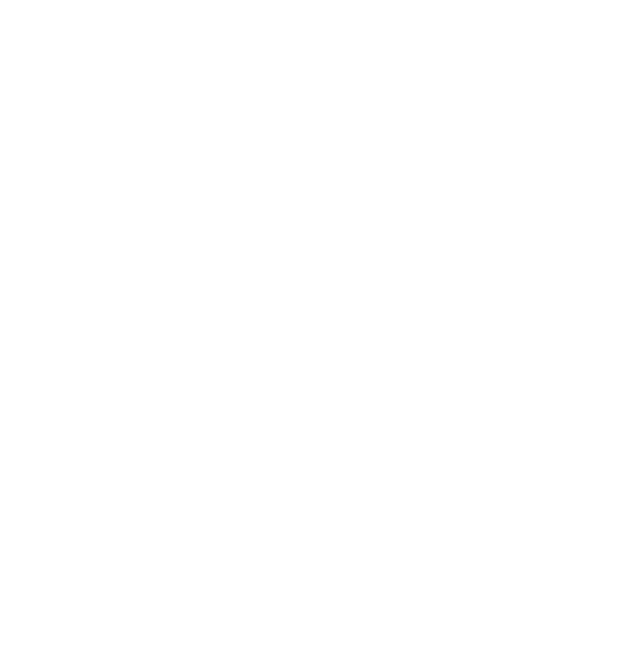
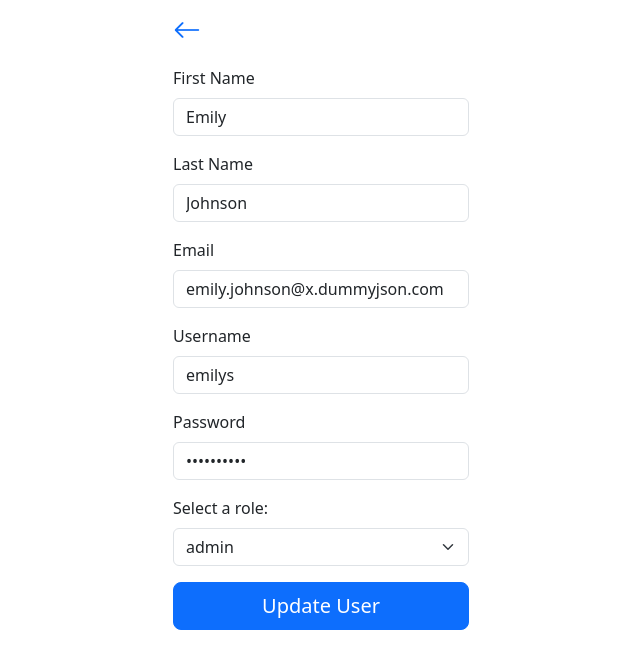
Before and after one commit to PRINCEKK122/user-management, a React (Create React App) app: page /users/update/1 in a window 1280 px wide. Before the commit this address had no page. Shown: the top 668 px of the page, without its empty margins (319-959 px from the left). Built offline with nearby package versions, Linux system fonts and the light colour scheme.

Commit message:
few UI fixes

```diff
--- a/src/App.js
+++ b/src/App.js
@@ -12,7 +12,7 @@ function App() {
         <Route path="/" element={<Login />} />
         <Route path="/users" element={<UsersList />} />
         <Route path="/users/add" element={<UserForm />} />
-        <Route path="/users/edit/:id" element={<UserForm />} />
+        <Route path="/users/update/:id" element={<UserForm />} />
         <Route path="/users/delete/:id" element={<UsersList />} />
       </Routes>
     </BrowserRouter>
--- a/src/components/UserForm.jsx
+++ b/src/components/UserForm.jsx
@@ -2,7 +2,7 @@ import { useEffect, useState } from "react";
 import { Form, Button } from "react-bootstrap";
 import { useDispatch, useSelector } from "react-redux";
 import { addUser, editUser } from "../data/UserReducer";
-import { useNavigate, useParams } from "react-router-dom";
+import { useNavigate, useParams, Link } from "react-router-dom";
 
 const { Label, Control, Group, Select } = Form;
 
@@ -43,12 +43,19 @@ export default function UserForm() {
       dispatch(editUser(user));
     } else {
       console.log(user);
-      dispatch(addUser({...user, id: users.length + 1 }));
+      dispatch(addUser({ ...user, id: users.length + 1 }));
     }
     navigate("/users");
   };
 
   return (
+    <>
+      <div className="mt-2 w-25 container">
+        <Link to="/users">
+          <i className="bi bi-arrow-left fs-3 text-start"></i>
+        </Link>
+      </div>
+
       <Form className="container mt-3 w-25" onSubmit={handleSubmit}>
         <Group className="mb-3" controlId="firstNameId">
           <Label className="fw-light">First Name</Label>
@@ -68,7 +75,9 @@ export default function UserForm() {
             type="text"
             placeholder="Enter last name"
             value={user.lastName}
-          onChange={(e) => setUser((u) => ({ ...u, lastName: e.target.value }))}
+            onChange={(e) =>
+              setUser((u) => ({ ...u, lastName: e.target.value }))
+            }
           />
         </Group>
 
@@ -88,7 +97,9 @@ export default function UserForm() {
             type="text"
             placeholder="Enter username"
             value={user.username}
-          onChange={(e) => setUser((u) => ({ ...u, username: e.target.value }))}
+            onChange={(e) =>
+              setUser((u) => ({ ...u, username: e.target.value }))
+            }
           />
         </Group>
 
@@ -98,7 +109,9 @@ export default function UserForm() {
             type="password"
             placeholder="Enter password"
             value={user.password}
-          onChange={(e) => setUser((u) => ({ ...u, password: e.target.value }))}
+            onChange={(e) =>
+              setUser((u) => ({ ...u, password: e.target.value }))
+            }
           />
         </Group>
 
@@ -118,9 +131,10 @@ export default function UserForm() {
 
         <Group className="d-grid">
           <Button size="lg" type="submit">
-          Submit
+            {id ? "Update" : "Add"} User
           </Button>
         </Group>
       </Form>
+    </>
   );
 }
--- a/src/components/UsersList.jsx
+++ b/src/components/UsersList.jsx
@@ -48,6 +48,7 @@ export default function UsersList() {
       <Table responsive hover borderless>
         <thead className="table-dark">
           <tr>
+            <th scope="col">ID</th>
             <th scope="col">Name</th>
             <th scope="col">Email</th>
             <th scope="col">Username</th>
@@ -58,6 +59,7 @@ export default function UsersList() {
         <tbody>
           {users.map((user) => (
             <tr key={user.id}>
+              <td>{user.id}</td>
               <td>
                 {user.firstName} {user.lastName}
               </td>
@@ -65,7 +67,7 @@ export default function UsersList() {
               <td>{user.username}</td>
               <td>{user.role.toUpperCase()}</td>
               <td>
-                <Link to={`/users/edit/${user.id}`}>
+                <Link to={`/users/update/${user.id}`}>
                   <i className="bi bi-pen text-primary me-2" style={style}></i>
                 </Link>
                 <i
```
Lines whose indentation alone changed are shown as unchanged.
